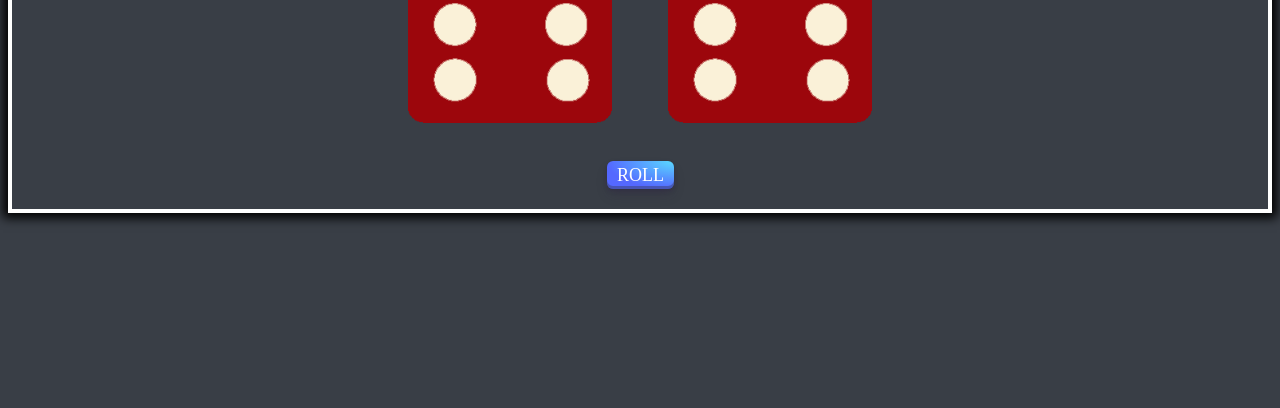
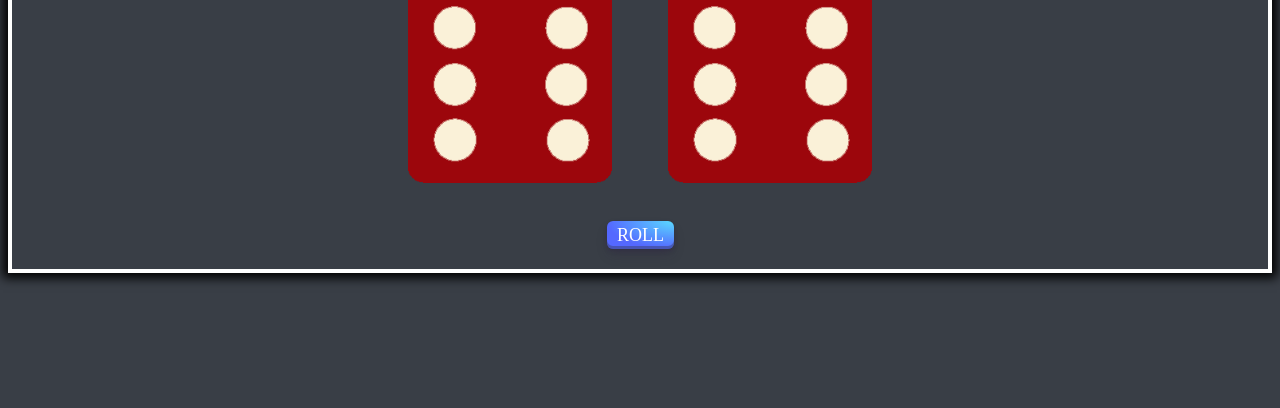
Before and after one commit to ayushnarangofficial/dicegame, a plain HTML site: page index.html in a window 1280 px wide. Shown: the part 372-780 px from the top of the page. Drawn offline with Linux system fonts and the light colour scheme.

Commit message:
Update styles.css

```diff
--- a/styles.css
+++ b/styles.css
@@ -2,7 +2,7 @@
 
 body {
   background-color: #393E46;
-  margin-top: 20px;
+  margin-top: 80px;
   touch-action: manipulation;
 }
 
@@ -109,8 +109,8 @@ footer {
   color: #fff;
   text-align: center;
   font-size: 3rem;
-  margin: 100px 0 50px;
-  padding-top: 100px;
+  margin: 80px 0 50px;
+  padding-top: 80px;
 
 }
 .container-C {
```
